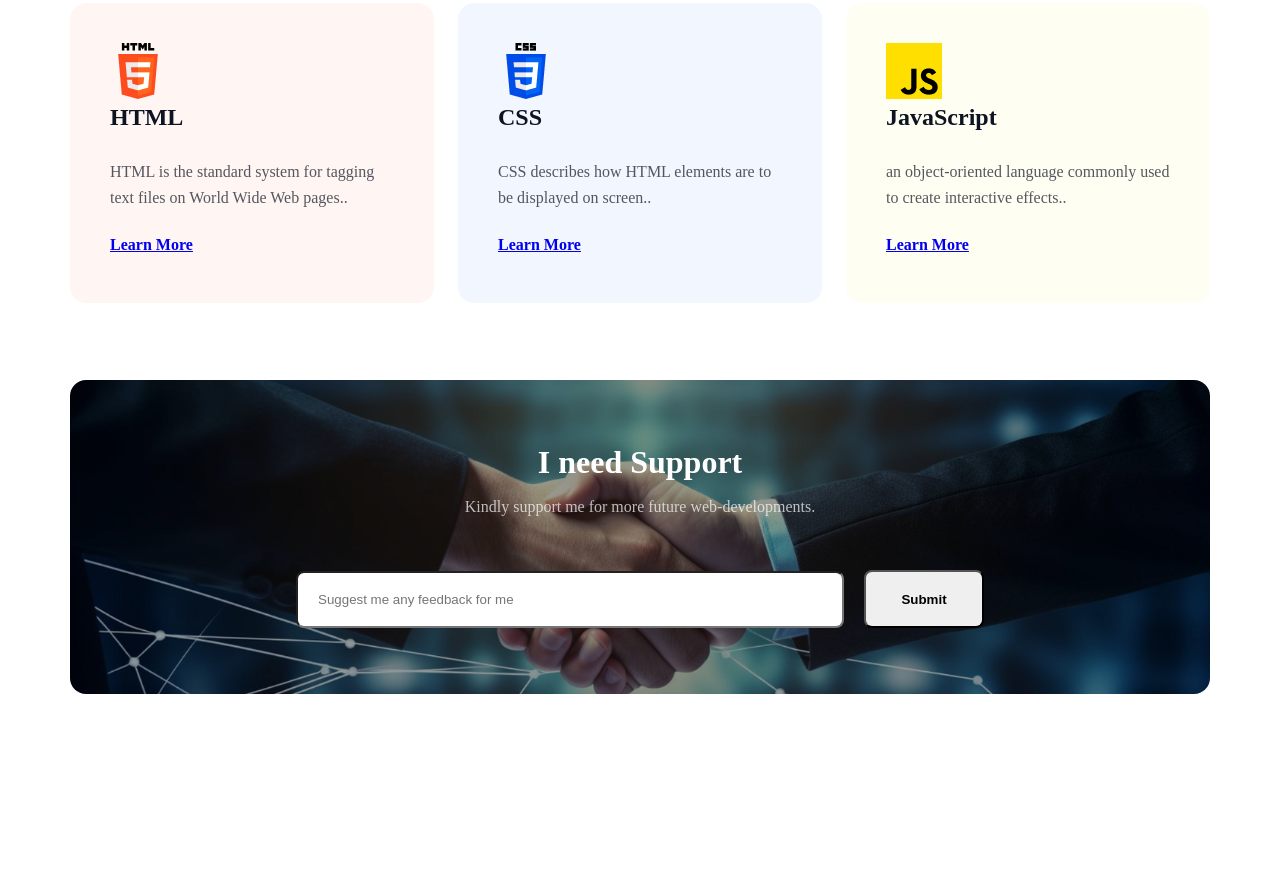
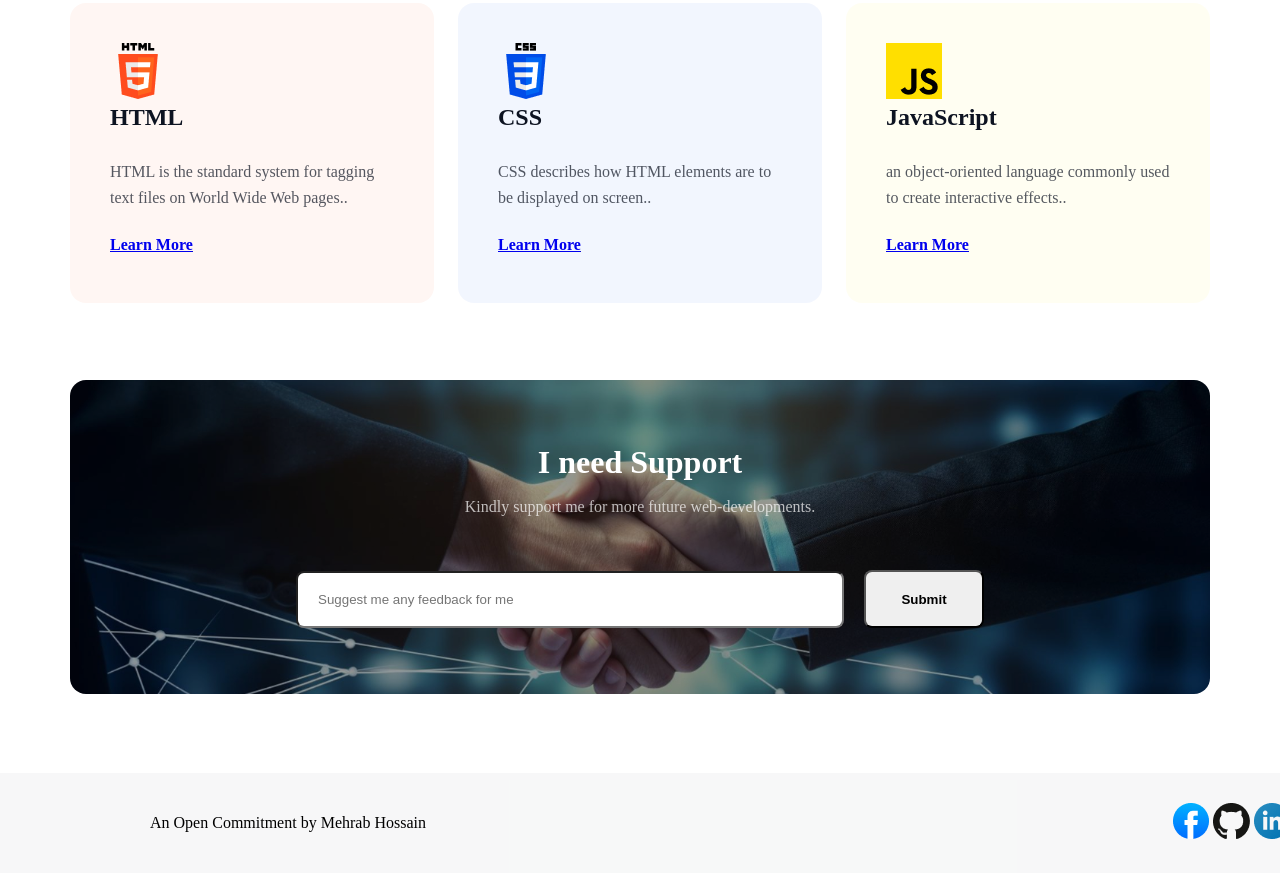
Before and after one commit to mehrabrahat/Assignment-01, a plain HTML site: page index.html in a window 1280 px wide. Shown: the part 3285-4158 px from the top of the page. Before the commit the page ends 3979 px from the top, so only its background shows below. Drawn offline with Linux system fonts and the light colour scheme; a web font is replaced by a local one.

Commit message:
added footer section

```diff
--- a/Styles/style.css
+++ b/Styles/style.css
@@ -553,3 +553,25 @@ text-decoration-line: underline;
     font-weight: bold;
 
 }
+
+/*footer*/
+.bfooter{
+
+    width: 1440px;
+    height: 100px;
+    margin: 0 auto;
+    margin-top: 79px;
+    display: flex;
+    padding: 32px 150px 32px 150px;
+    background: rgba(13, 19, 33, 0.03);
+    justify-content: center;
+}
+.bfooter .sfooter{
+    width: 1140px;
+    height: 36px;
+    display: flex;
+    align-items: center;
+    justify-content: space-between;
+}
+
+/* footer section */
--- a/index.html
+++ b/index.html
@@ -119,5 +119,24 @@
         </div>
     </main>
 
+    <footer id="footer">
+
+        <div class="bfooter">
+        <div class="sfooter">
+            <div class="writing">An Open Commitment by Mehrab Hossain</div>
+             <div class="images">
+                <a href="https://www.facebook.com/programmingHero" target="_blank">
+                <img src="assets/facebook.png"></a>
+                <a href="https://github.com/mehrabrahat" target="_blank">
+                <img class="space" src="assets/github.png"></a>
+                <a href="https://bd.linkedin.com/company/programminghero" target="_blank">
+                <img src="assets/linkedin-icon 1.png"></a>
+                </div>
+            </div>
+        </div>
+    </footer>
+
 </body>
+
+
 </html>
```
